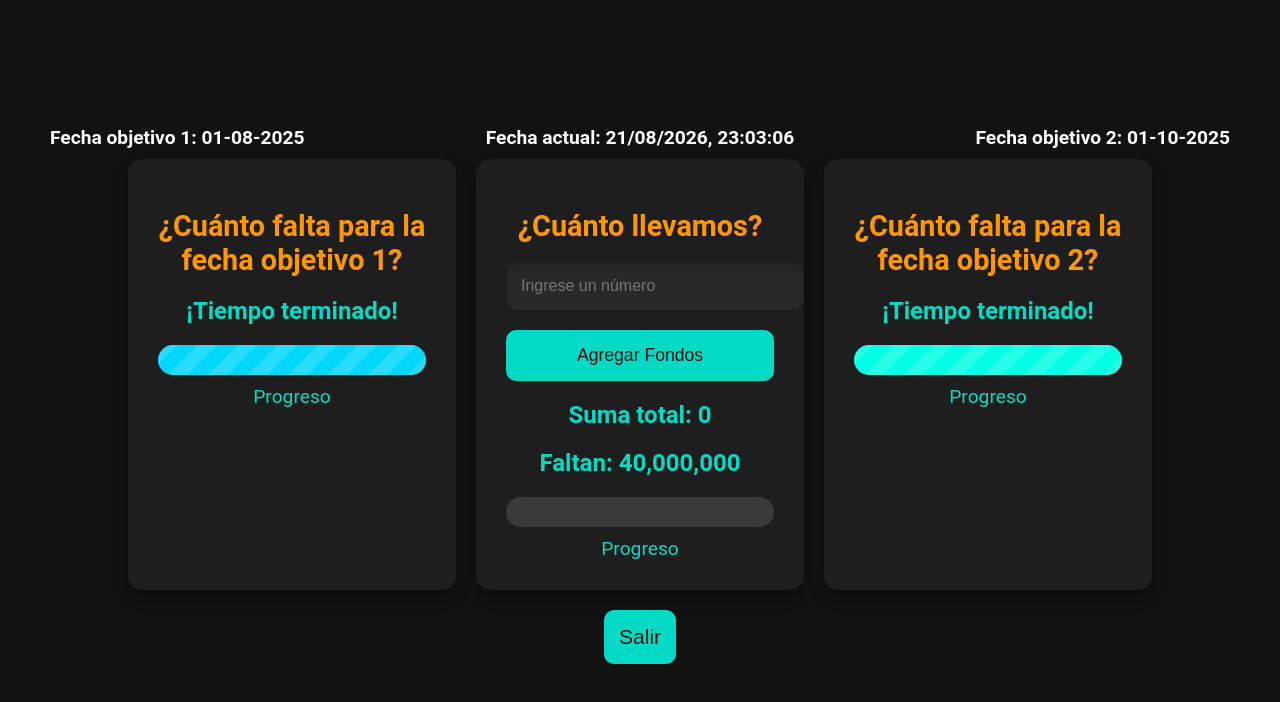
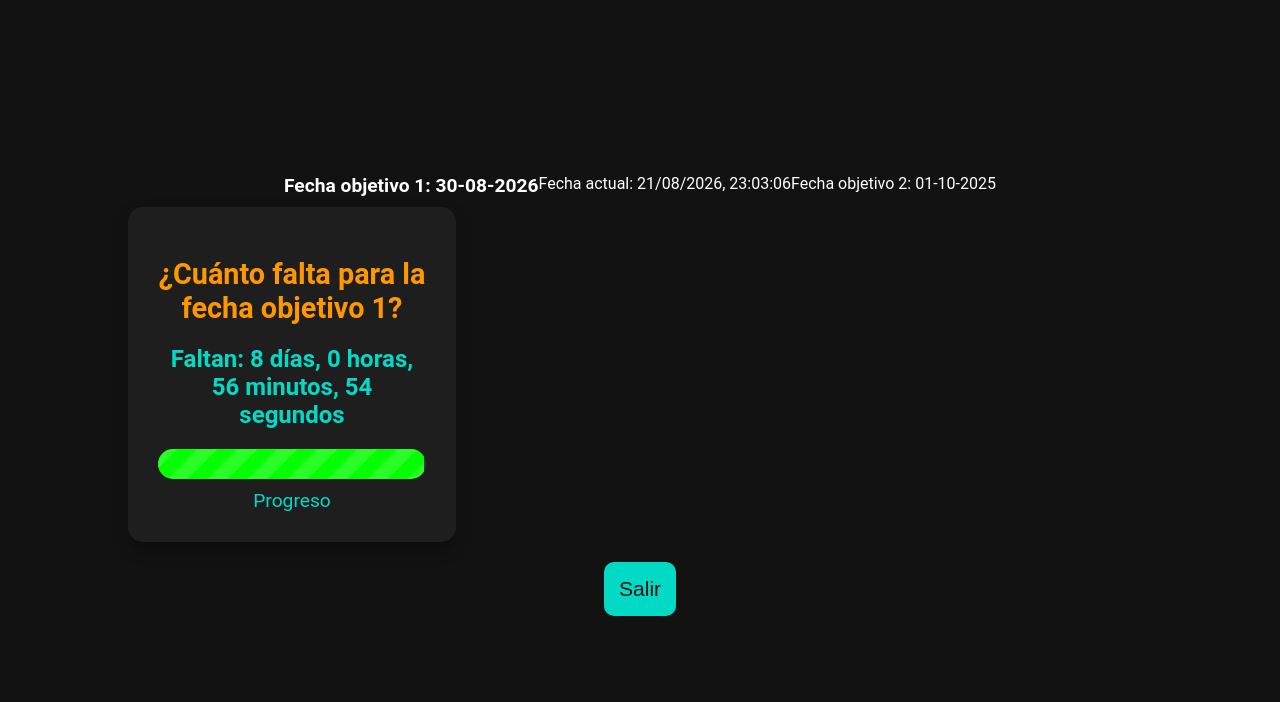
Before and after one commit to badbryan01/Contador, a plain HTML site: page sumador.html in a window 1280 px wide. Drawn offline with Linux system fonts and the light colour scheme.

Commit message:
Update sumador.html

```diff
--- a/sumador.html
+++ b/sumador.html
@@ -19,22 +19,30 @@
 
         .fechas {
             display: flex;
-            justify-content: space-between;
+            justify-content: center;
             width: 100%;
             padding: 10px;
             box-sizing: border-box;
             max-width: 1200px;
         }
 
-        #fechaObjetivo1, #fechaObjetivo2, #fechaActual {
+        #fechaObjetivo1 {
             font-size: 1.2em;
             font-weight: bold;
         }
 
+        /*
+        #fechaObjetivo2, #fechaActual {
+            font-size: 1.2em;
+            font-weight: bold;
+        }
+        */
+
         #fechaObjetivo1 {
-            text-align: left;
+            text-align: center;
         }
 
+        /*
         #fechaActual {
             text-align: center;
             flex-grow: 1;
@@ -43,6 +51,7 @@
         #fechaObjetivo2 {
             text-align: right;
         }
+        */
 
         .container {
             display: grid;
@@ -171,7 +180,7 @@
 <body>
 
     <div class="fechas">
-        <div id="fechaObjetivo1">Fecha objetivo 1: 01-08-2025</div>
+        <div id="fechaObjetivo1">Fecha objetivo 1: 30-08-2026</div>
         <div id="fechaActual">Fecha actual: Cargando...</div>
         <div id="fechaObjetivo2">Fecha objetivo 2: 01-10-2025</div>
     </div>
@@ -185,8 +194,8 @@
             </div>
             <div class="progress-text">Progreso</div>
         </div>
-
-        <div class="card">
+        <!--
+<div class="card">
             <h1>¿Cuánto llevamos?</h1>
             <input type="number" id="numero" placeholder="Ingrese un número">
             <button onclick="sumarNumero()">Agregar Fondos</button>
@@ -197,8 +206,9 @@
             </div>
             <div class="progress-text">Progreso</div>
         </div>
-
-        <div class="card">
+        -->
+        <!--
+<div class="card">
             <h1>¿Cuánto falta para la fecha objetivo 2?</h1>
             <div id="countdown2">Cargando...</div>
             <div class="progress-container">
@@ -206,6 +216,7 @@
             </div>
             <div class="progress-text">Progreso</div>
         </div>
+        -->
     </div>
 
     <div id="botonSalir">
@@ -227,8 +238,8 @@
         }
         setInterval(actualizarFechaActual, 1000);
 
-        const fechaObjetivo1 = new Date('2025-08-01T00:00:00').getTime();
-        const fechaObjetivo2 = new Date('2025-10-01T00:00:00').getTime();
+        const fechaObjetivo1 = new Date('2026-08-30T00:00:00').getTime();
+        /* const fechaObjetivo2 = new Date('2025-10-01T00:00:00').getTime(); */
 
         function actualizarProgreso(barra, porcentaje) {
             barra.style.width = porcentaje + '%';
@@ -255,6 +266,29 @@
             }
         }
 
+        function actualizarContador1() {
+            const ahora = new Date().getTime();
+            const diferencia = fechaObjetivo1 - ahora;
+
+            const dias = Math.floor(diferencia / (1000 * 60 * 60 * 24));
+            const horas = Math.floor((diferencia % (1000 * 60 * 60 * 24)) / (1000 * 60 * 60));
+            const minutos = Math.floor((diferencia % (1000 * 60 * 60)) / (1000 * 60));
+            const segundos = Math.floor((diferencia % (1000 * 60)) / 1000);
+
+            document.getElementById('countdown').innerText = `Faltan: ${dias} días, ${horas} horas, ${minutos} minutos, ${segundos} segundos`;
+
+            const tiempoTotal = fechaObjetivo1 - new Date('2023-10-04T00:00:00').getTime();
+            const porcentaje = 100 - (diferencia / tiempoTotal) * 100;
+            actualizarProgreso(document.getElementById('progress-bar-vuelo'), porcentaje);
+
+            if (diferencia < 0) {
+                document.getElementById('countdown').innerText = '¡Tiempo terminado!';
+            }
+        }
+
+        setInterval(actualizarContador1, 1000);
+
+        /*
         function actualizarContador2() {
             const ahora = new Date().getTime();
             const diferencia = fechaObjetivo2 - ahora;
@@ -277,7 +311,10 @@
 
         setInterval(actualizarContador1, 1000);
         setInterval(actualizarContador2, 1000);
+        */
 
+
+        /*
         const objetivo = 40000000;
         let sumaTotal = parseFloat(localStorage.getItem('sumaTotal')) || 0;
 
@@ -301,6 +338,7 @@
                 document.getElementById('numero').value = '';
             }
         }
+        */
 
         function salir() {
             window.location.href = 'Redireccionamiento.html';
```
